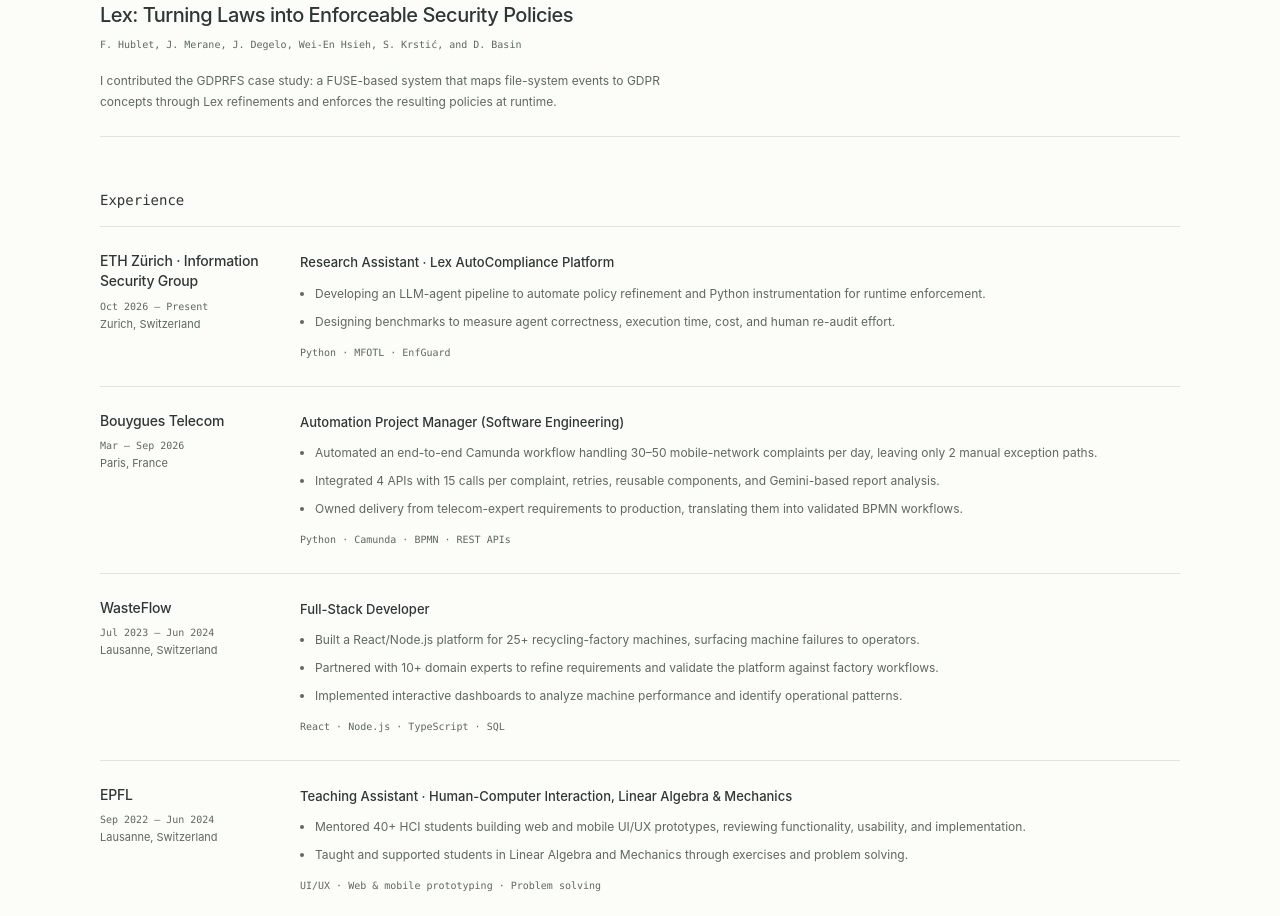
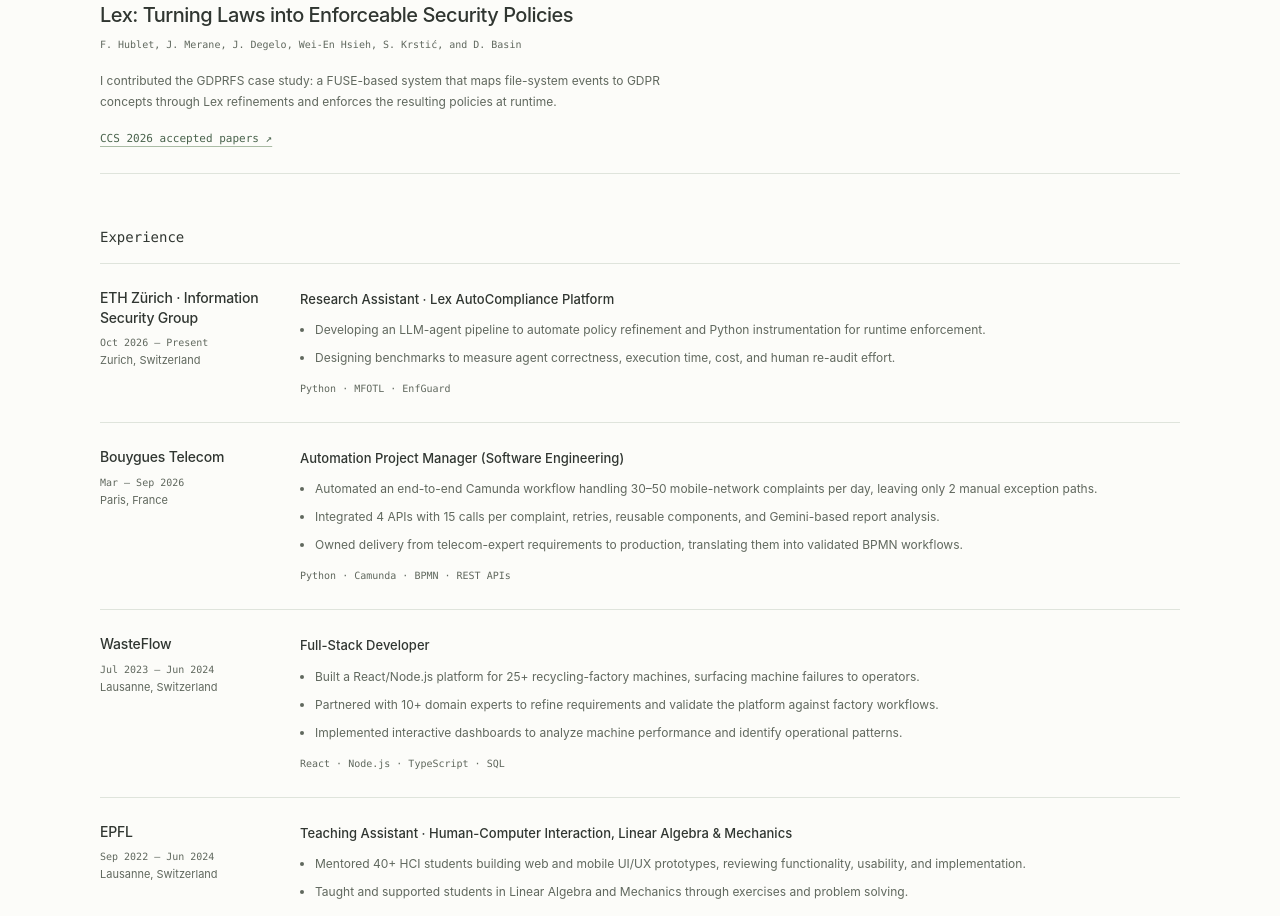
Before and after one commit to annhit29/portfolio, a React (Vite) app: page / in a window 1280 px wide. Shown: the part 2680-3596 px from the top of the page. Built offline with nearby package versions, Linux system fonts and the light colour scheme.

Commit message:
add accepted papers list

```diff
--- a/src/data/portfolio.ts
+++ b/src/data/portfolio.ts
@@ -194,7 +194,12 @@
     'F. Hublet, J. Merane, J. Degelo, Wei-En Hsieh, S. Krstić, and D. Basin',
   contribution:
     'I contributed the GDPRFS case study: a FUSE-based system that maps file-system events to GDPR concepts through Lex refinements and enforces the resulting policies at runtime.',
-  links: [] as { label: string; url: string }[],
+  links: [
+    {
+      label: 'CCS 2026 accepted papers',
+      url: 'https://www.sigsac.org/ccs/CCS2026/program/accepted-papers.html',
+    },
+  ],
 };
 
 export const experience = [
```
Also changed, not shown: 1 other file (tests, documents, lock files or other folders).
